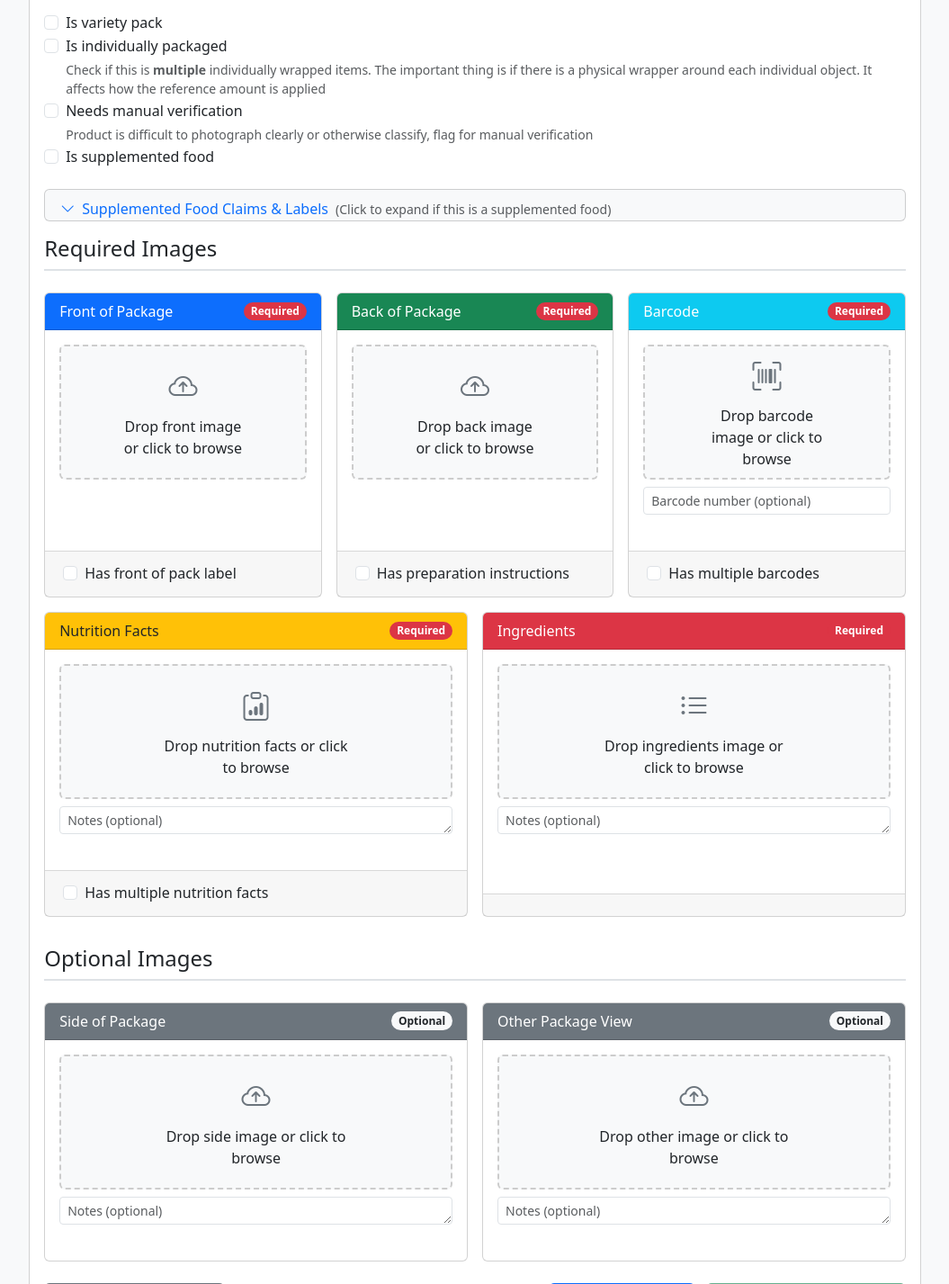
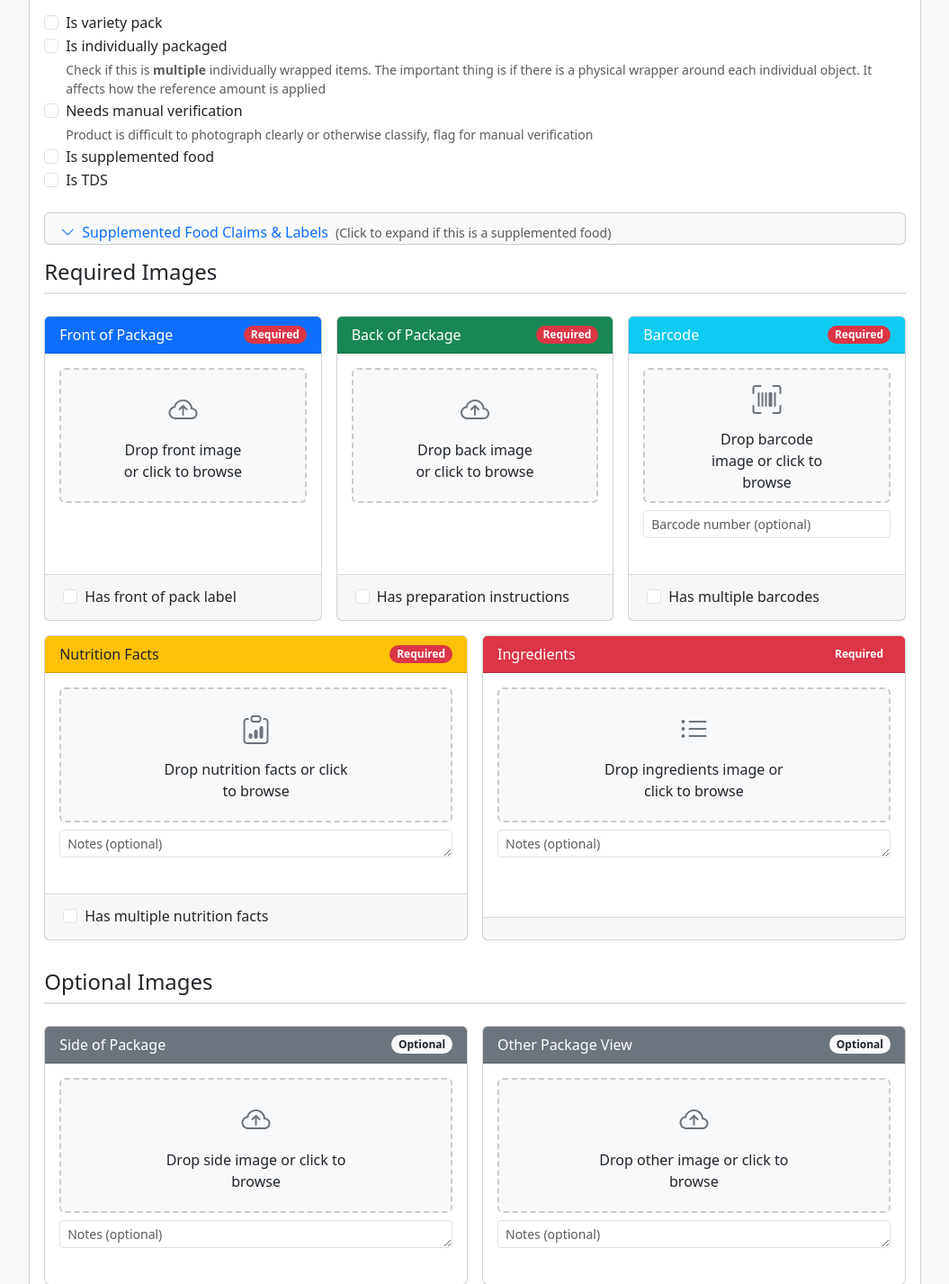
Before and after one commit to BFSSI-Bioinformatics-Lab/pptm, a Django app: template pptp/templates/pptp/products/combined_upload.html in a window 1280 px wide. Shown: the part 431-1858 px from the top of the page at 90% size, without its empty margins (112-1167 px from the left). Run offline with Django 5.2, Linux system fonts and the light colour scheme; the template is opened without the code that fills it: values that come from a table or form of the project are taken from there, others are empty; parts of the project's set-up code (start-up, migrations or seed data) failed here and were passed over; some libraries are stand-ins or nearby versions.

Commit message:
add is_TDS flag

```diff
--- a/pptp/forms/products.py
+++ b/pptp/forms/products.py
@@ -37,6 +37,7 @@ class ProductSetupForm(forms.ModelForm):
             'package_size',
             'package_size_unit',
             'is_supplemented_food',
+            'is_TDS',
             'is_variety_pack',
             'is_individually_packaged',
             'has_preparation_instructions',
@@ -72,6 +73,7 @@ class ProductSetupForm(forms.ModelForm):
                 'class': 'form-select'
             }),
             'is_supplemented_food': forms.CheckboxInput(attrs={'class': 'form-check-input'}),
+            'is_TDS': forms.CheckboxInput(attrs={'class': 'form-check-input'}),
             'is_variety_pack': forms.CheckboxInput(attrs={'class': 'form-check-input'}),
             'is_individually_packaged': forms.CheckboxInput(attrs={'class': 'form-check-input'}),
             'has_preparation_instructions': forms.CheckboxInput(attrs={'class': 'form-check-input'}),
--- a/pptp/models/products.py
+++ b/pptp/models/products.py
@@ -71,7 +71,11 @@ class Product(models.Model):
     )
     is_supplemented_food = models.BooleanField(
         default=False,
-        help_text=_("Check if this is a Supplemented Food as indicated by the front-of-pack caution identifier and supplemented food facts table")
+        help_text=_("Check if this is a Supplemented Food as defined by the regulations (whether or not it has a supplemental caution label)")
+    )
+    is_TDS = models.BooleanField(
+        default=False,
+        help_text=_("Check if this product is part of the Total Diet Study")
     )
     is_individually_packaged = models.BooleanField(
         default=False,
--- a/pptp/templates/pptp/products/combined_upload.html
+++ b/pptp/templates/pptp/products/combined_upload.html
@@ -100,6 +100,12 @@
                 {{ form.is_supplemented_food }}
                 <label class="form-check-label" for="{{ form.is_supplemented_food.id_for_label }}">
                   {{ form.is_supplemented_food.label }}
+                </label>
+              </div>
+              <div class="form-check">
+                {{ form.is_TDS }}
+                <label class="form-check-label" for="{{ form.is_TDS.id_for_label }}">
+                  {{ form.is_TDS.label }}
                 </label>
               </div>
             </div>
--- a/pptp/templates/pptp/products/dashboard.html
+++ b/pptp/templates/pptp/products/dashboard.html
@@ -177,6 +177,9 @@
                         {% if product.is_supplemented_food %}
                         <span class="badge bg-secondary">{% trans "Supplemented Food" %}</span>
                         {% endif %}
+                        {% if product.is_TDS %}
+                        <span class="badge bg-secondary">{% trans "TDS" %}</span>
+                        {% endif %}
                     </div>
                 </a>
                 {% empty %}
--- a/pptp/views/products.py
+++ b/pptp/views/products.py
@@ -37,6 +37,7 @@ class ProductDashboardView(BaseProductTemplateView):
 
         context['variety_packs'] = user_products.filter(is_variety_pack=True).count()
         context['supplemented_foods'] = user_products.filter(is_supplemented_food=True).count()
+        context['TDS'] = user_products.filter(is_TDS=True).count()
 
         thirty_days_ago = timezone.now() - timedelta(days=30)
         context['recent_products'] = user_products.filter(created_at__gte=thirty_days_ago).count()
```
Also changed, not shown: pptp/migrations/0015_product_is_tds_alter_product_is_supplemented_food.py (added).
